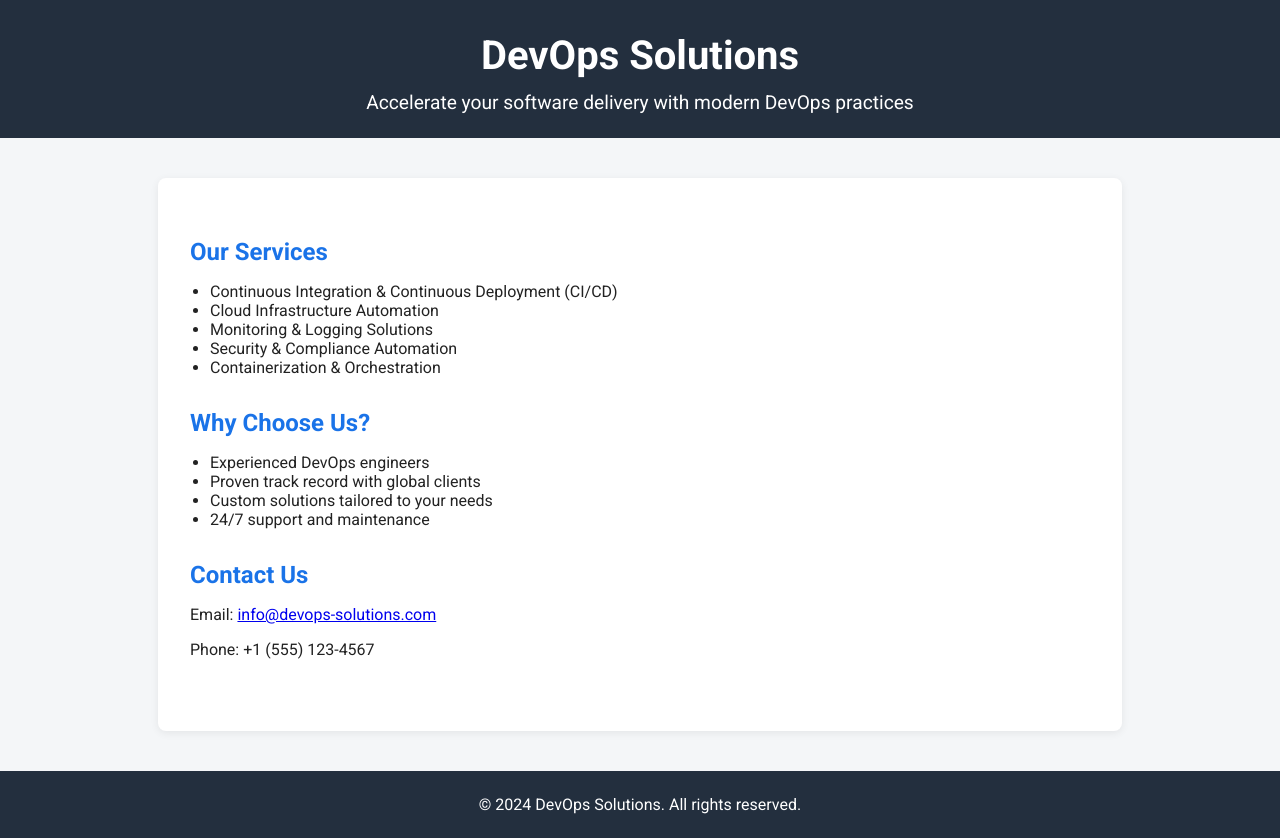
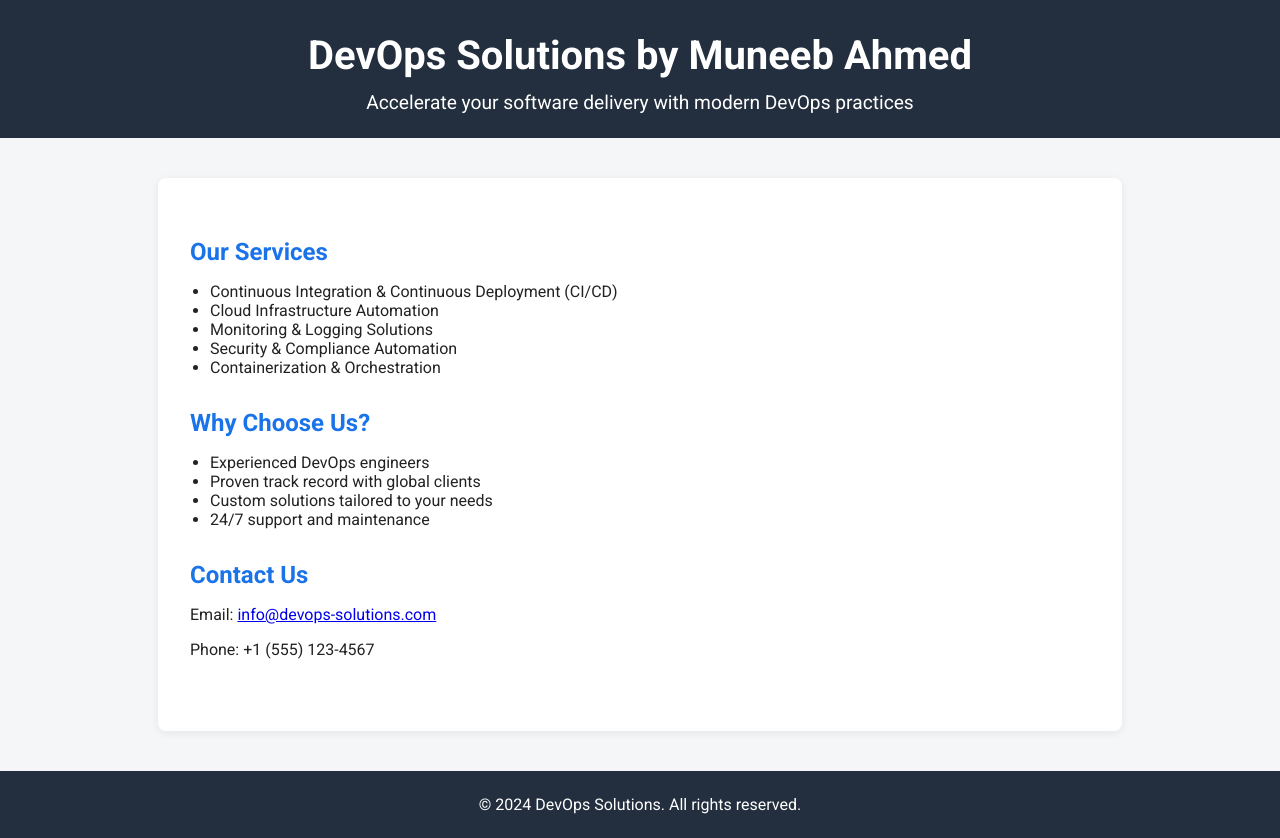
Before and after one commit to muneebmoon/DevOPs, a plain HTML site: page index.html in a window 1280 px wide. Drawn offline with Linux system fonts and the light colour scheme.

Commit message:
update Heading

```diff
--- a/index.html
+++ b/index.html
@@ -64,7 +64,7 @@
 </head>
 <body>
     <header>
-        <h1>DevOps Solutions</h1>
+        <h1>DevOps Solutions by Muneeb Ahmed</h1>
         <p>Accelerate your software delivery with modern DevOps practices</p>
     </header>
     <main>
```
